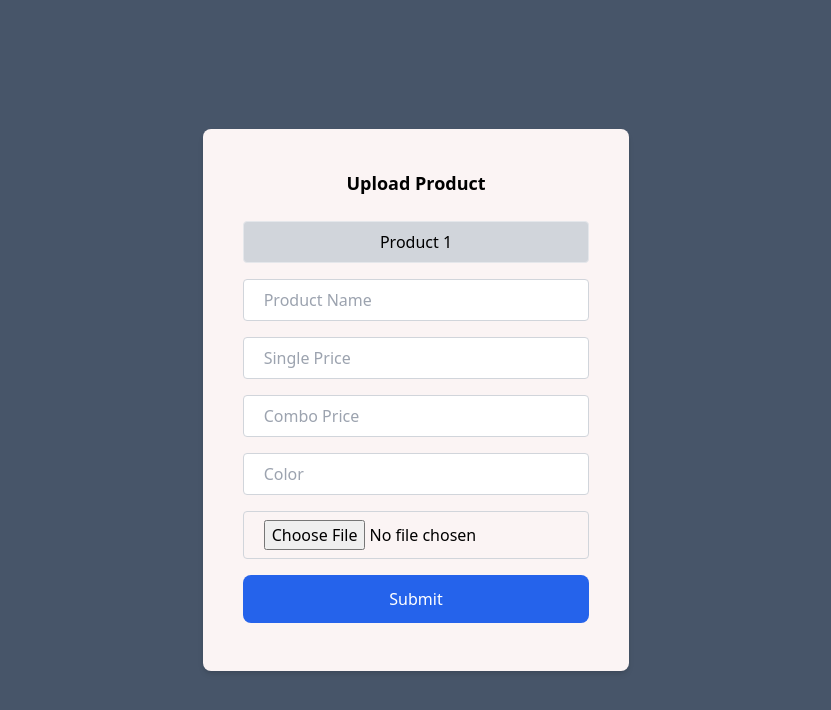
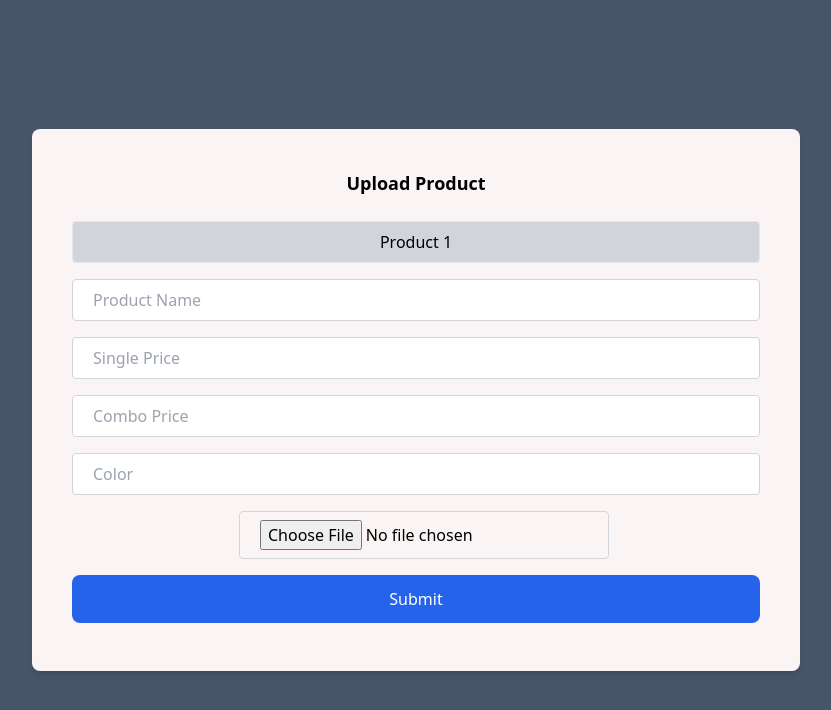
Before and after one commit to swift1gh/DrezzUp, a React (Vite) app: page /admin/productupload in a window 1280 px wide. Shown: the top 710 px of the page, without its empty margins (224-1055 px from the left). Built offline with nearby package versions, Linux system fonts and the light colour scheme; no server answers; the database is empty; sample sign-in values are in the browser's storage.

Commit message:
feat: image view

```diff
--- a/src/pages/ProductUpload.jsx
+++ b/src/pages/ProductUpload.jsx
@@ -18,6 +18,7 @@ const ProductUpload = () => {
   const [productColor, setProductColor] = useState("");
   const [productImageUrl, setProductImageUrl] = useState("");
   const [message, setMessage] = useState("");
+  const [fileLoading, setFileLoading] = useState(false);
 
   // Fetch the highest ID and set the next ID
   useEffect(() => {
@@ -91,14 +92,15 @@ const ProductUpload = () => {
   const handleFileUpload = async (e) => {
     const file = e.target.files[0];
     if (!file) return;
-    console.log(file);
+    setFileLoading(true);
     const response = await upload(file);
+    setFileLoading(false);
     setProductImageUrl(response.url);
   };
 
   return (
-    <div className="flex text-center items-center justify-center h-screen bg-slate-600">
-      <div className="flex flex-col justify-center items-center p-10 bg-[#FBF4F4] shadow-md rounded-lg w-[80%] md:w-2/6 max-w-lg">
+    <div className="flex text-center items-center justify-center h-screen bg-slate-600 ">
+      <div className="flex flex-col justify-center items-center p-10 bg-[#FBF4F4] shadow-md rounded-lg w-[80%] lg:max-w-3xl">
         <h2 className="text-lg font-bold mb-4">Upload Product</h2>
         {message && <p className="text-green-600">{message}</p>}
         <input
@@ -136,11 +138,25 @@ const ProductUpload = () => {
           onChange={(e) => setProductColor(e.target.value)}
           className="p-2 w-full px-5 m-2 border border-gray-300 rounded"
         />
-        <input
-          type="file"
-          onChange={handleFileUpload}
-          className="p-2 w-full px-5  m-2 border border-gray-300 rounded"
-        />
+        <div>
+          {" "}
+          <input
+            type="file"
+            onChange={handleFileUpload}
+            className="p-2 w-full px-5  m-2 border border-gray-300 rounded"
+          />
+          {fileLoading && <p>uploading</p>}
+          {productImageUrl && (
+            <img
+              src={productImageUrl}
+              width={400}
+              height={300}
+              className="max-w-full object-contain h-auto h"
+              alt="drezzup shoes"
+            />
+          )}
+        </div>
+
         <button
           onClick={handleUpload}
           className="p-3 bg-blue-600 hover:bg-blue-700 m-2 rounded-lg text-white w-full"
```
